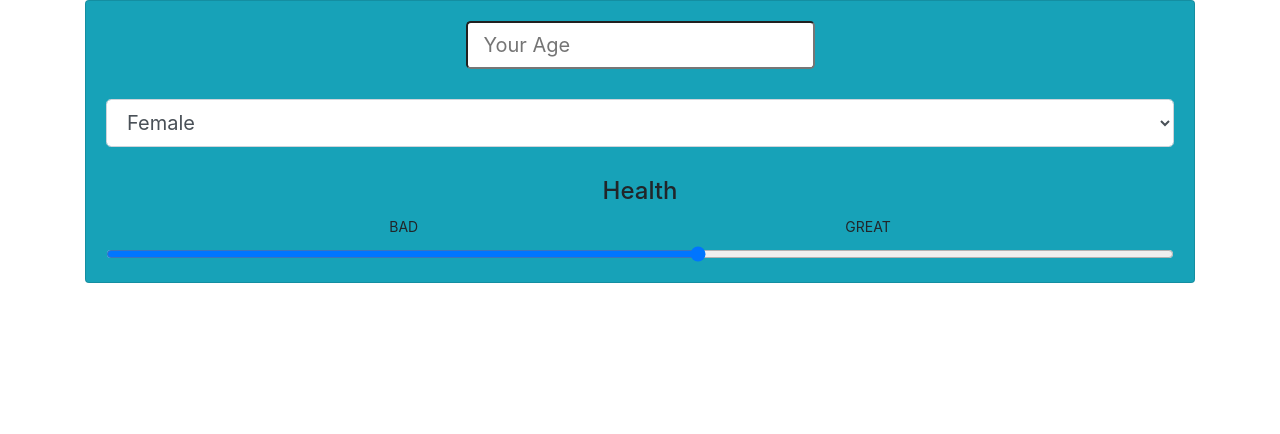
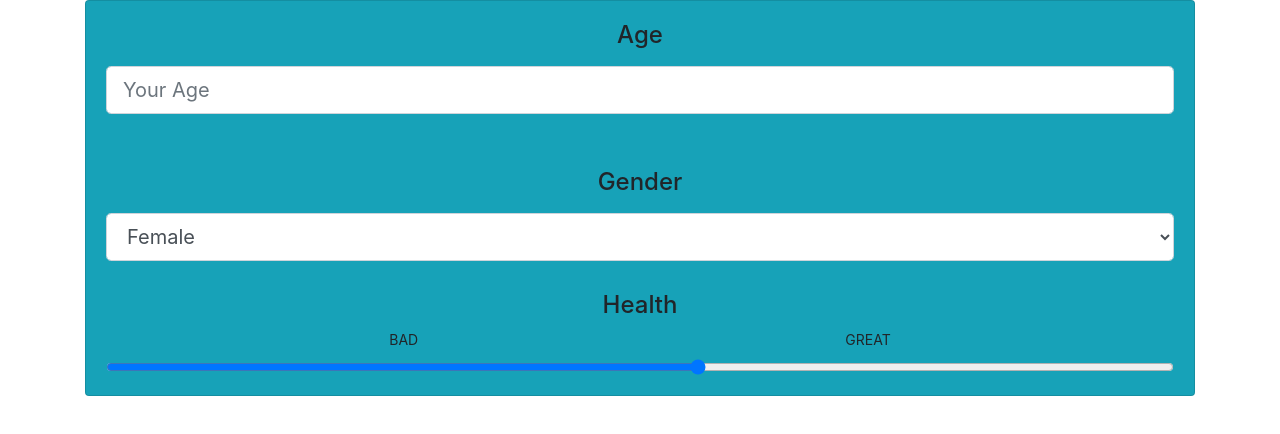
Before and after one commit to LiamPKenna/Galactic-Age-Calculator, a website built with webpack: page src/index.html in a window 1280 px wide. Built offline with nearby package versions, Linux system fonts and the light colour scheme.

Commit message:
add labels to form inputs

```diff
--- a/src/css/styles.css
+++ b/src/css/styles.css
@@ -3,8 +3,11 @@
   padding: 20px;
 }
 
+#gender-label {
+  margin-top: 30px;
+}
+
 select {
-  margin-top: 30px;
   margin-bottom: 30px;
 }
 
--- a/src/index.html
+++ b/src/index.html
@@ -9,8 +9,10 @@
     <div class="container">
       <div class="user-input-div card bg-info">
         <form id="user-input">
-          <input id="age-input" class="form-control-lg" type="number" name="age" placeholder="Your Age">
-          <select id="gender-input" class="form-control form-control-lg">
+          <label for="age" id="age-label"><h4>Age</h4></label>
+          <input id="age-input" class="form-control form-control-lg" type="number" name="age" placeholder="Your Age"><br>
+          <label for="gender" id="gender-label"><h4>Gender</h4></label>
+          <select name="gender" id="gender-input" class="form-control form-control-lg">
             <option value="" disabled>Gender</option>
             <option value="F">Female</option>
             <option value="M">Male</option>
```
